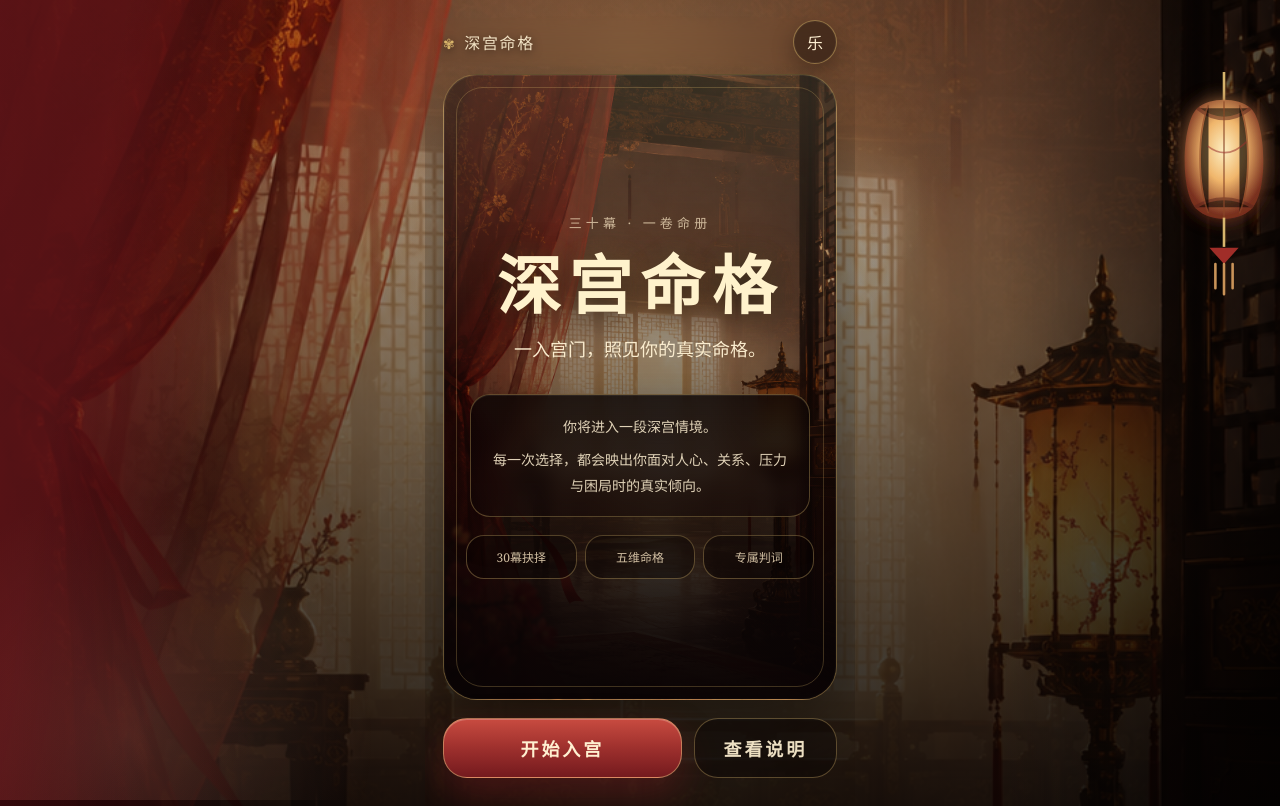
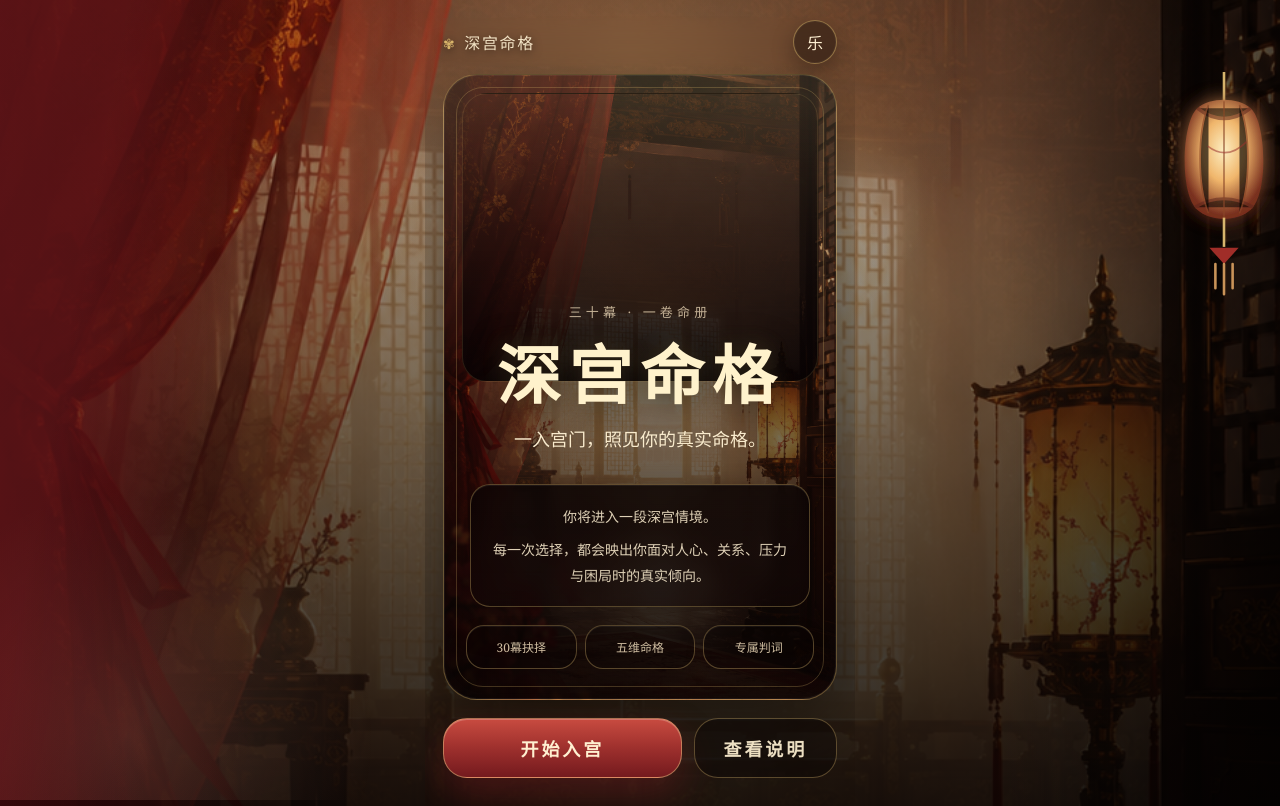
Before and after one commit to Jamescheng2022/shengongji-psych-test, a Next.js app: page / in a window 1280 px wide. Built offline with nearby package versions, Linux system fonts and the light colour scheme.

Commit message:
style: fold second visual polish into active stylesheet

```diff
--- a/app/visual-redesign.css
+++ b/app/visual-redesign.css
@@ -65,12 +65,23 @@
     linear-gradient(180deg, rgba(252,232,184,0.16), rgba(14,5,5,0.48) 48%, rgba(8,3,3,0.90) 100%),
     url('/assets/home-palace-bg.png') center/cover no-repeat !important;
   box-shadow: 0 30px 80px rgba(0,0,0,0.48), inset 0 0 0 1px rgba(255,255,255,0.05) !important;
+  justify-content: flex-end !important;
+  text-align: center;
 }
 
 .palace-cover::before {
   inset: 12px !important;
   border-radius: 27px !important;
   border-color: rgba(217,181,106,0.26) !important;
+}
+
+.palace-cover::after {
+  content: "";
+  position: absolute;
+  inset: 18px;
+  border: 1px solid rgba(217,181,106,0.14);
+  border-radius: 25px;
+  pointer-events: none;
 }
 
 .palace-cover h1 {
@@ -100,6 +111,7 @@
   border-radius: 18px !important;
   padding: 12px 6px !important;
   background: rgba(8,3,3,0.42) !important;
+  box-shadow: inset 0 1px rgba(255,255,255,0.06), 0 8px 18px rgba(0,0,0,0.18);
 }
 
 .primary-button,
@@ -162,6 +174,15 @@
   background: linear-gradient(180deg, rgba(37,12,10,0.90), rgba(18,7,6,0.84)) !important;
   border: 1px solid rgba(217,181,106,0.32) !important;
   box-shadow: 0 12px 24px rgba(0,0,0,0.28), inset 0 1px rgba(255,255,255,0.06) !important;
+  overflow: hidden;
+}
+
+.choice::before {
+  content: "";
+  position: absolute;
+  inset: 0 0 auto;
+  height: 1px;
+  background: linear-gradient(90deg, transparent, rgba(244,221,163,0.25), transparent);
 }
 
 .choice strong {
@@ -213,6 +234,16 @@
 .dim-bar span { background: linear-gradient(90deg, #b94337, #dc8660 54%, #f4dda3) !important; }
 .result-actions { grid-template-columns: 1.2fr 0.8fr !important; position: sticky; bottom: max(12px, env(safe-area-inset-bottom)); z-index: 10; }
 
+.poster-wrap { display: flex; flex-direction: column; gap: 14px; }
+.poster-card--fate { min-height: calc(100dvh - 160px); border-radius: 34px !important; padding: 24px 18px 20px !important; background: linear-gradient(180deg, rgba(9,4,4,0.64), rgba(8,3,3,0.92)), url('/assets/poster-bg.png') center/cover no-repeat !important; border-color: rgba(244,221,163,0.44) !important; }
+.poster-frame-line { inset: 13px !important; border-color: rgba(244,221,163,0.22) !important; border-radius: 26px !important; }
+.poster-copy { text-align: center; position: relative; z-index: 1; }
+.poster-copy h1 { font-size: clamp(36px, 10vw, 54px) !important; line-height: 1.06; color: #fff2cc; letter-spacing: 0.08em !important; }
+.poster-portrait { width: min(78%, 270px) !important; aspect-ratio: 3 / 4; object-fit: cover; object-position: center top; margin: 20px auto 14px; border-radius: 26px; border: 1px solid rgba(244,221,163,0.46); box-shadow: 0 22px 48px rgba(0,0,0,0.48); }
+.poster-quote-card { padding: 16px; border-radius: 20px; border: 1px solid rgba(244,221,163,0.30); background: linear-gradient(180deg, rgba(9,4,4,0.72), rgba(9,4,4,0.50)); }
+.poster-actions { grid-template-columns: 1fr 1fr !important; }
+.poster-actions button:last-child { display: none; }
+
 @media (max-width: 380px) {
   .palace-cover h1 { font-size: 46px !important; }
   .question-card .scene { font-size: 16.5px !important; line-height: 1.78 !important; }
```
